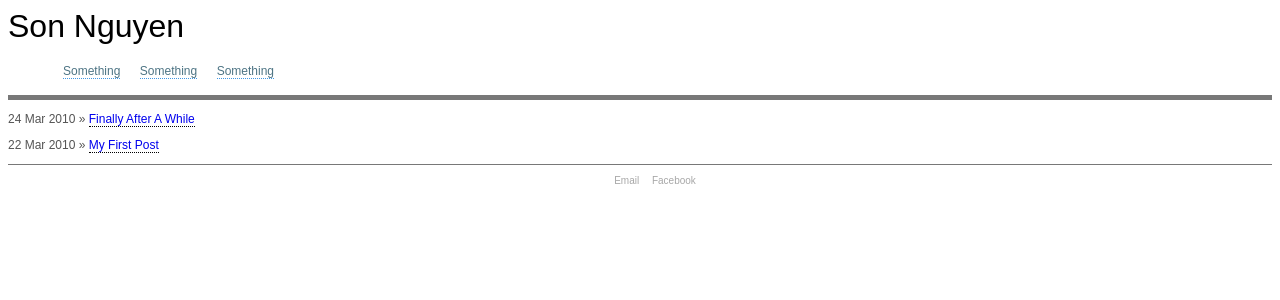
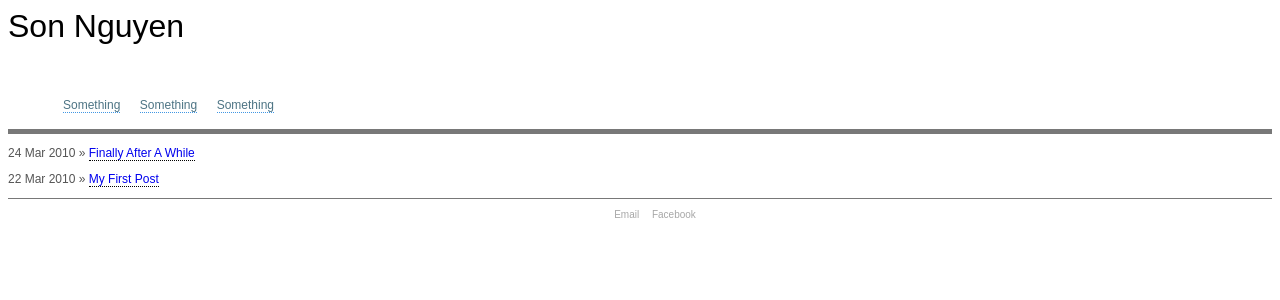
Before and after one commit to son-nguyen/son-nguyen.github.com, a Jekyll site: the page built from index.html, in a window 1280 px wide. Shown: the top 300 px of the page. Built offline with Jekyll 4.4.1, drawn with Linux system fonts in a browser that asks for light colours.

Commit message:
minor adjustment subtitle

```diff
--- a/_layouts/default.html
+++ b/_layouts/default.html
@@ -14,7 +14,7 @@
             {% if page.random != "Home" %}
                 <p id="page-subtitle">{{ page.title }}</p>
             {% else %}
-                <p id="page-subtitle"></p>
+                <p id="page-subtitle">&nbsp</p>
             {% endif %}
 
             <ul>
```
